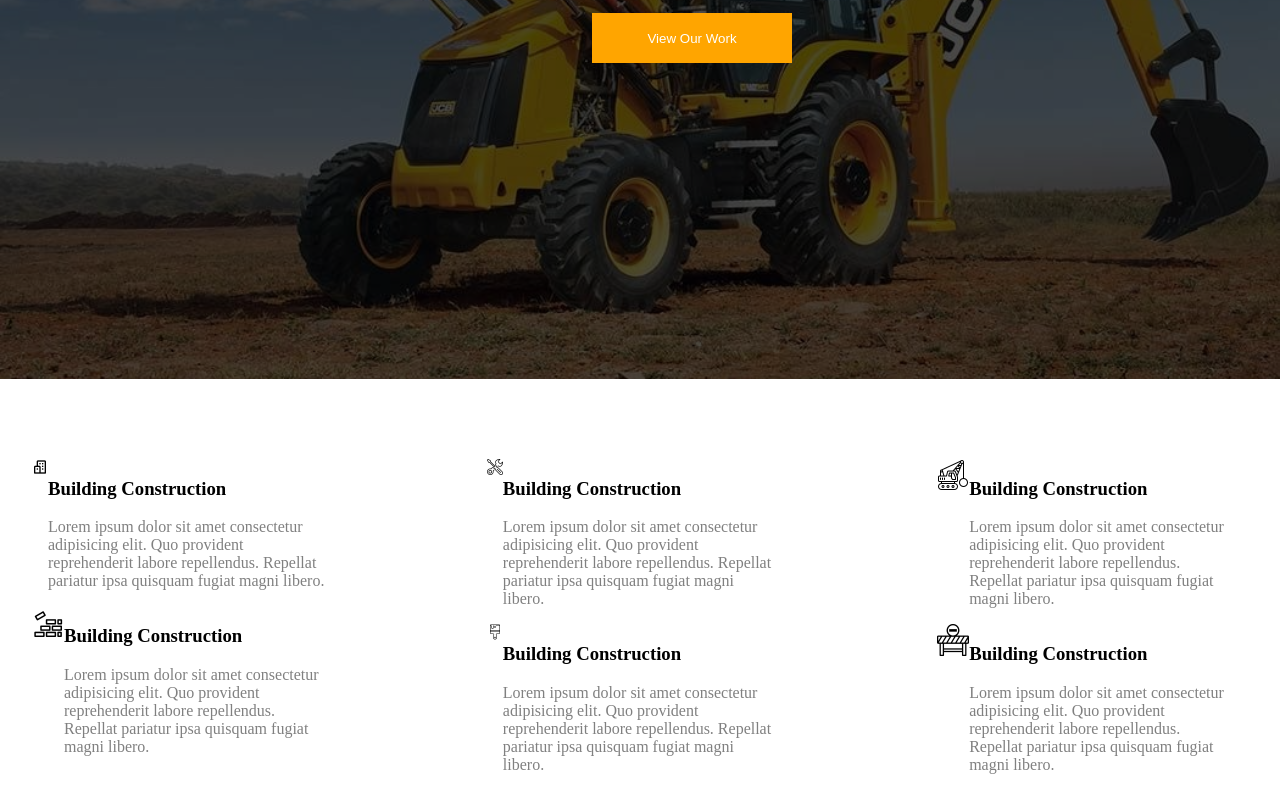
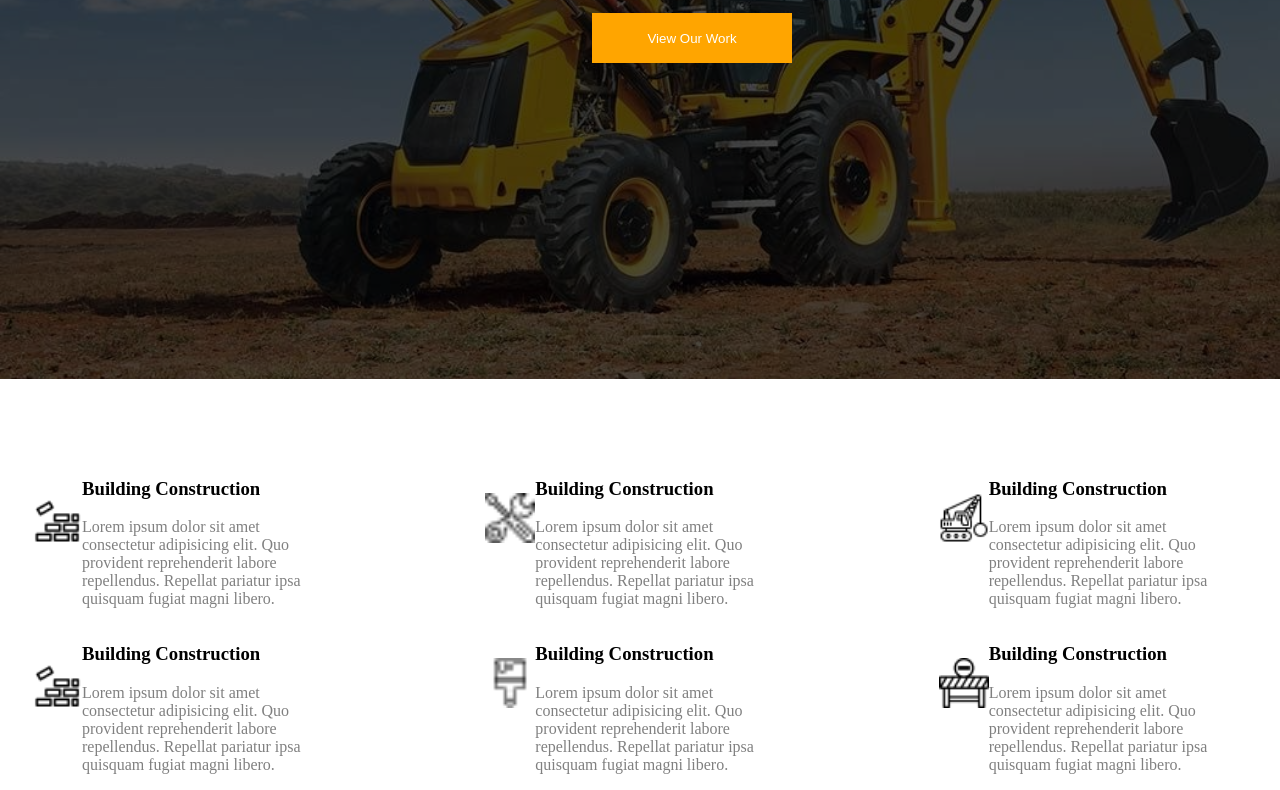
Before and after one commit to Programmingchuks24/construction-site, a plain HTML site: page index.html in a window 1280 px wide. Shown: the part 501-1291 px from the top of the page. Drawn offline with nearby package versions, Linux system fonts and the light colour scheme.

Commit message:
made changes to the css and html file

```diff
--- a/index.css
+++ b/index.css
@@ -116,6 +116,13 @@ nav a.active  {
 }
 
 .skill_content {
-    display: flex;
+    display: inline-flex;
     flex-direction: row;
 }
+
+img {
+    position: relative;
+    margin-top: 2.1rem;
+    width:50px;
+    height:50px;
+}
--- a/index.html
+++ b/index.html
@@ -18,7 +18,7 @@
     <nav>
         <a href="#" class="logo">Construction</a>
 
-        <a href="#home" class="active">Home</a>
+        <a href="#" class="active">Home</a>
         <a href="#about">About</a>
         <a href="#portfoilio">Portfolio</a>
         <a href="#project">Project</a>
@@ -47,7 +47,7 @@
     <section class="skillset" id="about">
         <div class="content_design">
             <div class="skill_content">
-                <i class="bx bx-buildings"></i>
+                <img src="./icons8-brick-wall-32.png" alt="">
 
                 <div class="text">
 
@@ -163,5 +163,5 @@
 
     </section>
 </body>
-
+<script src = "index.js"></script>
 </html>
```
